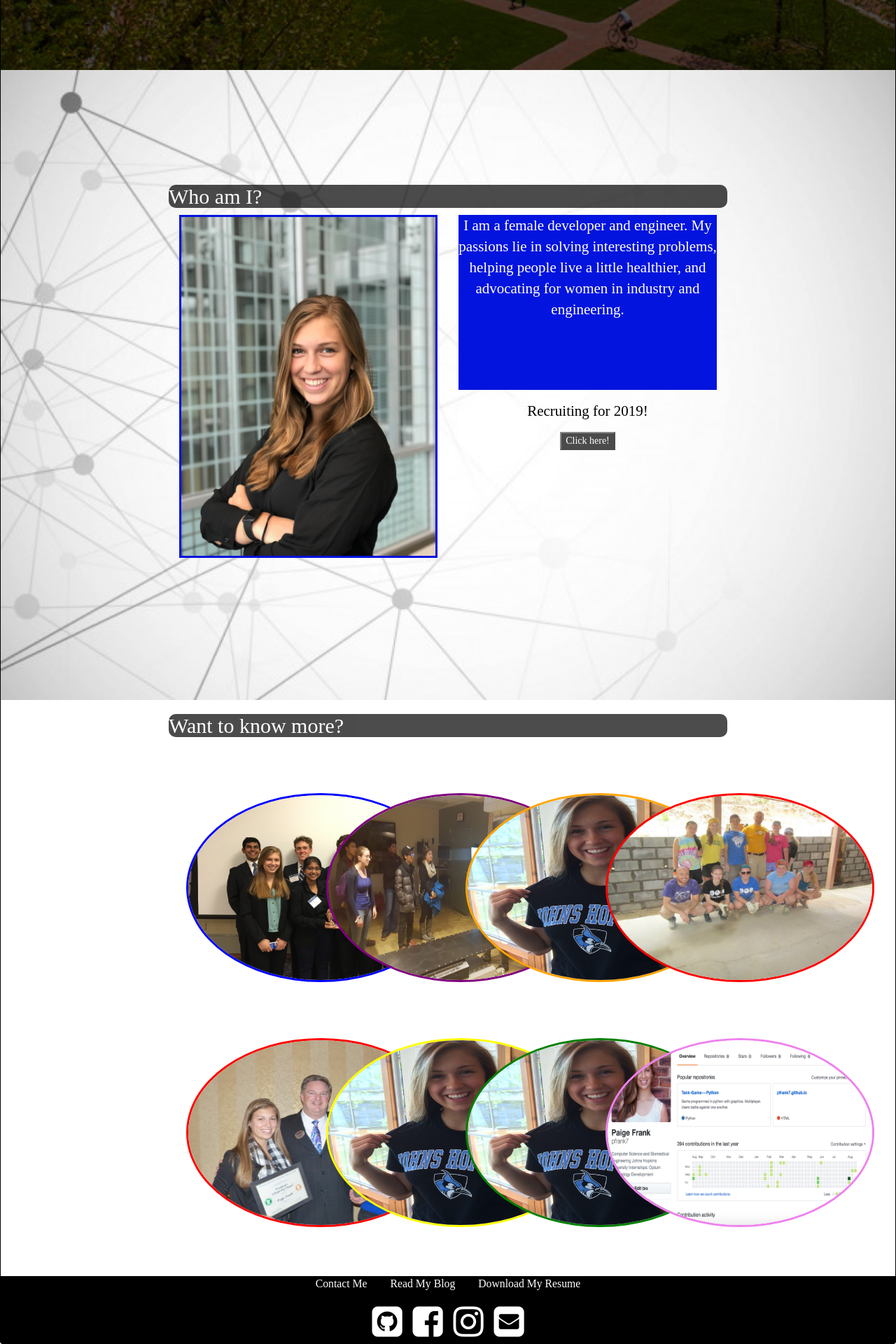
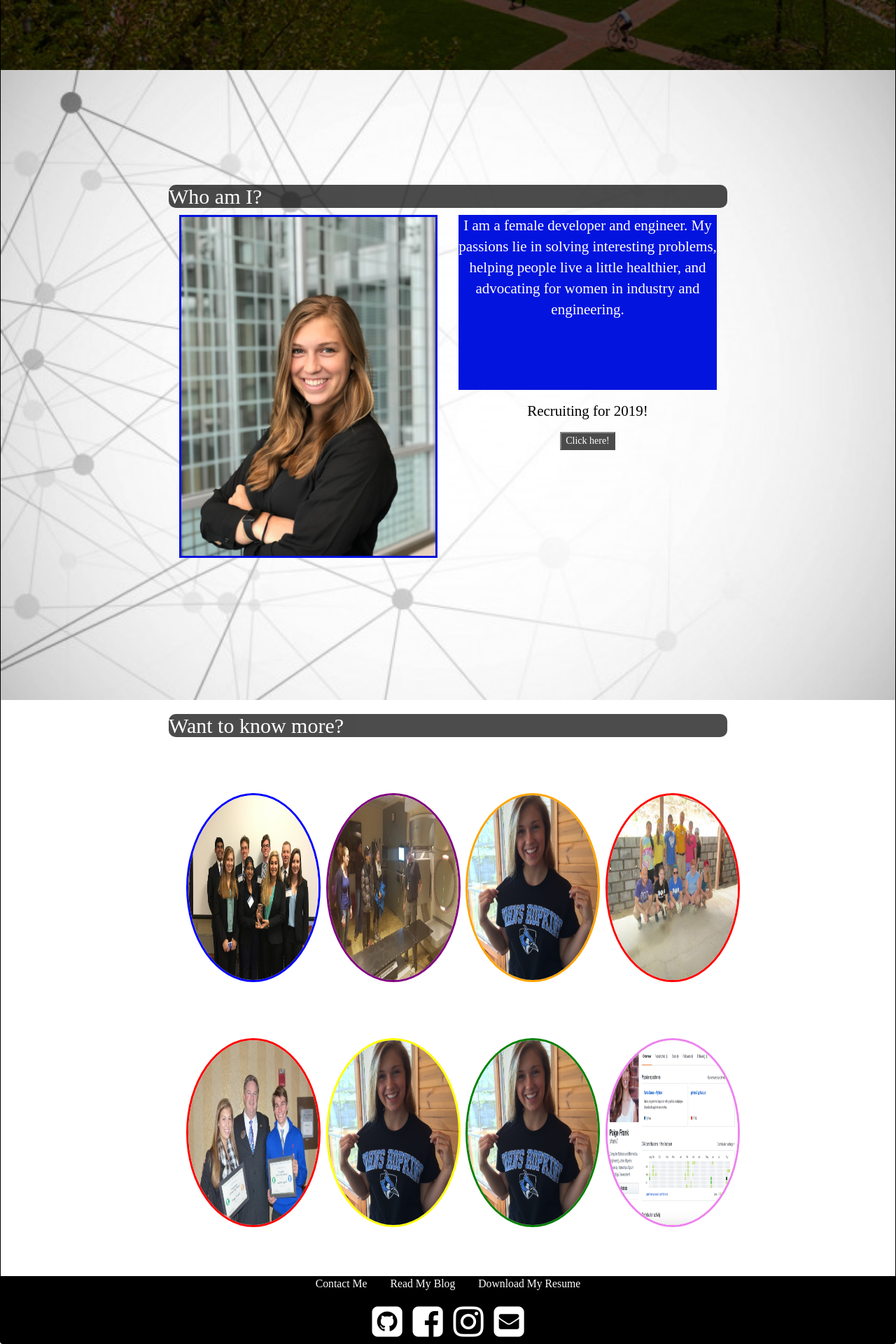
Before and after one commit to pfrank7/pfrank7.github.io, a Jekyll site: the page built from index.html, in a window 1280 px wide. Shown: the part 851-2771 px from the top of the page at 70% size. Built offline with Jekyll 4.4.1, drawn with Linux system fonts in a browser that asks for light colours; nearby versions of some CDN libraries.

Commit message:
Update index.html

```diff
--- a/index.html
+++ b/index.html
@@ -64,7 +64,7 @@ title: Paige Frank
 .img-circle {
   opacity: 1;
   display: block;
-  width: 30vw;
+  width: 15vw;
   height: 30vh;
   transition: .5s ease;
   backface-visibility: hidden;
```
